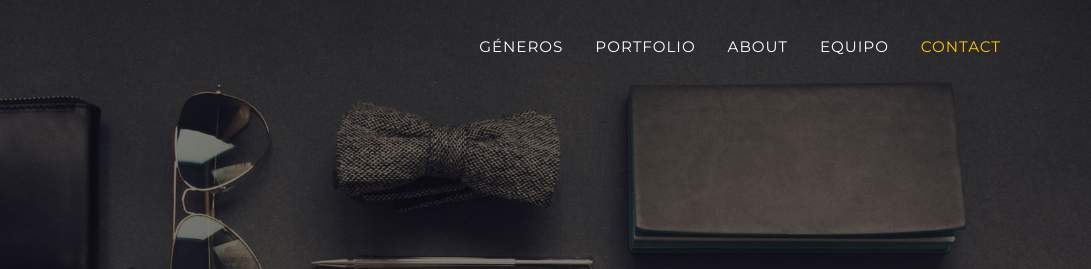
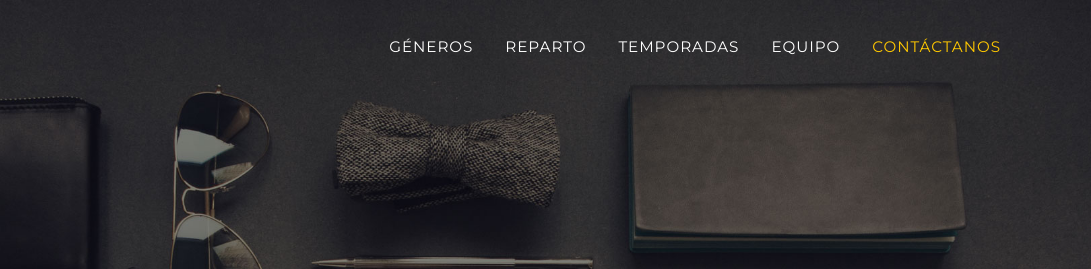
Before and after one commit to Vanessa9202/Agencia, a website: page dist/index.html in a window 1280 px wide. Shown: the top 269 px of the page, 189-1280 px from the left. Drawn offline with nearby package versions, Linux system fonts and the light colour scheme.

Commit message:
Cambios en el navbar, secciones

```diff
--- a/dist/index.html
+++ b/dist/index.html
@@ -28,10 +28,10 @@
                 <div class="collapse navbar-collapse" id="navbarResponsive">
                     <ul class="navbar-nav text-uppercase ms-auto py-4 py-lg-0">
                         <li class="nav-item"><a class="nav-link" href="#services">Géneros</a></li>
-                        <li class="nav-item"><a class="nav-link" href="#portfolio">Portfolio</a></li>
-                        <li class="nav-item"><a class="nav-link" href="#about">About</a></li>
+                        <li class="nav-item"><a class="nav-link" href="#portfolio">Reparto</a></li>
+                        <li class="nav-item"><a class="nav-link" href="#about">Temporadas</a></li>
                         <li class="nav-item"><a class="nav-link" href="#team">Equipo</a></li>
-                        <li class="nav-item"><a class="nav-link" href="#contact">Contact</a></li>
+                        <li class="nav-item"><a class="nav-link" href="#contact">Contáctanos</a></li>
                     </ul>
                 </div>
             </div>
```
